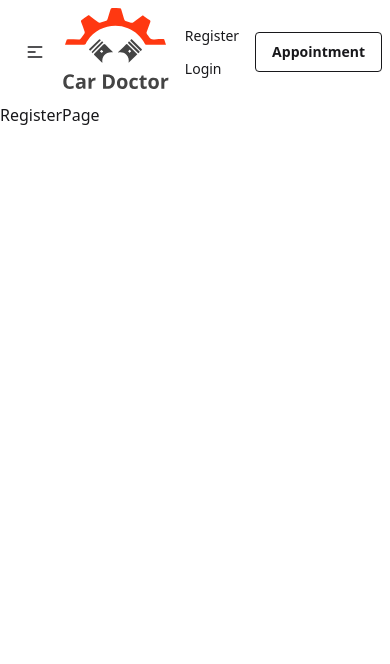
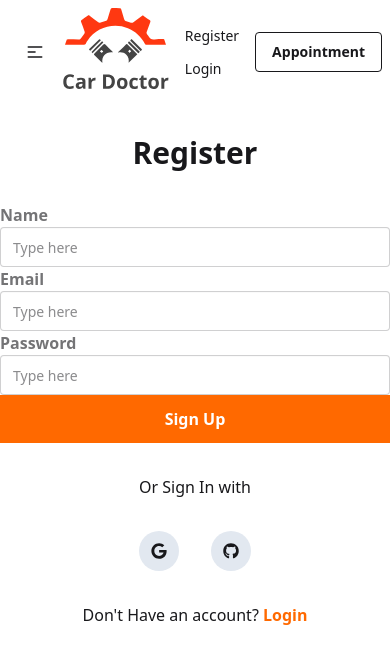
Before and after one commit to anamolhasan/car-doctor, a Next.js app: page /register in a window 390 px wide. Shown: the top 664 px of the page. Built offline with nearby package versions, Linux system fonts and the light colour scheme.

Commit message:
login form and register form added

```diff
--- a/src/app/login/components/LoginForm.jsx
+++ b/src/app/login/components/LoginForm.jsx
@@ -1,7 +1,44 @@
 import React from 'react'
+import SocialLogin from './SocialLogin'
+import Link from 'next/link'
 
 export default function LoginForm() {
   return (
-    <div>LoginForm</div>
+    <form  className="w-full max-w-lg space-y-8">
+      <label className="form-control w-full">
+        <div className="label w-full">
+          <span className="label-text  font-bold">Email</span>
+        </div>
+        <input
+          type="text"
+          name="email"
+          placeholder="Type here"
+          className="input input-bordered w-full"
+        />
+      </label>
+      <label className="form-control w-full">
+        <div className="label w-full">
+          <span className="label-text font-bold">Password</span>
+        </div>
+        <input
+          type="password"
+          name="password"
+          placeholder="Type here"
+          className="input input-bordered w-full"
+        />
+      </label>
+      <button className="w-full h-12 bg-orange-500 text-white font-bold">
+        Sign In
+      </button>
+      <p className="text-center">Or Sign In with</p>
+      <SocialLogin />
+      <p className="text-center">
+        Already have an account?{" "}
+        <Link
+         href="/register" className="text-orange-500 font-bold">
+          Register
+        </Link>
+      </p>
+    </form>
   )
 }
--- /dev/null
+++ b/src/app/login/components/SocialLogin.jsx
@@ -0,0 +1,21 @@
+import React from 'react'
+import { FaGithub, FaGoogle } from 'react-icons/fa6'
+
+export default function SocialLogin() {
+  return (
+     <div className="flex justify-center gap-8">
+      <p
+        // onClick={() => handleSocialLogin("google")}
+        className="bg-slate-200 rounded-full p-3"
+      >
+        <FaGoogle type="button" />
+      </p>
+      <p
+
+        className="bg-slate-200 rounded-full p-3"
+      >
+        <FaGithub type="button" />
+      </p>
+    </div>
+  )
+}
--- a/src/app/login/page.jsx
+++ b/src/app/login/page.jsx
@@ -1,7 +1,28 @@
+import Image from 'next/image'
 import React from 'react'
+import LoginForm from './components/LoginForm'
 
 export default function LoginPage() {
   return (
-    <div>LoginPage</div>
+     <>
+      <h1 className="text-3xl font-bold text-center my-8">Login</h1>
+      <section className="container mx-auto grid grid-cols-12">
+        {/* Left Section */}
+        <div className="col-span-12 md:col-span-6 flex justify-center items-center">
+          <Image
+            className="hidden md:block"
+            src={"/assets/images/login/login.svg"}
+            width={460}
+            height={500}
+            alt={"Authentication Image"}
+          />
+        </div>
+
+        {/* Right Section */}
+        <div className="col-span-12 md:col-span-6 flex justify-center items-center">
+          <LoginForm />
+        </div>
+      </section>
+    </>
   )
 }
--- a/src/app/register/components/RegisterForm.jsx
+++ b/src/app/register/components/RegisterForm.jsx
@@ -1,7 +1,54 @@
+import SocialLogin from '@/app/login/components/SocialLogin'
+import Link from 'next/link'
 import React from 'react'
 
 export default function RegisterForm() {
   return (
-    <div>RegisterForm</div>
+     <form  className="w-full max-w-lg space-y-8">
+      <label className="form-control w-full">
+        <div className="label w-full">
+          <span className="label-text  font-bold">Name</span>
+        </div>
+        <input
+          type="text"
+          placeholder="Type here"
+          className="input input-bordered w-full"
+          name="name"
+        />
+      </label>
+      <label className="form-control w-full">
+        <div className="label w-full">
+          <span className="label-text  font-bold">Email</span>
+        </div>
+        <input
+          type="text"
+          name="email"
+          placeholder="Type here"
+          className="input input-bordered w-full"
+        />
+      </label>
+      <label className="form-control w-full">
+        <div className="label w-full">
+          <span className="label-text font-bold">Password</span>
+        </div>
+        <input
+          type="password"
+          name="password"
+          placeholder="Type here"
+          className="input input-bordered w-full"
+        />
+      </label>
+      <button className="w-full h-12 bg-orange-500 text-white font-bold">
+        Sign Up
+      </button>
+      <p className="text-center">Or Sign In with</p>
+      <SocialLogin />
+      <p className="text-center">
+        Don't Have an account?{" "}
+        <Link href="/login" className="text-orange-500 font-bold">
+          Login
+        </Link>
+      </p>
+    </form>
   )
 }
--- a/src/app/register/page.jsx
+++ b/src/app/register/page.jsx
@@ -1,7 +1,28 @@
 import React from 'react'
+import RegisterForm from './components/RegisterForm'
+import Image from 'next/image'
 
 export default function RegisterPage() {
   return (
-    <div>RegisterPage</div>
+    <>
+      <h1 className="text-3xl font-bold text-center my-8">Register</h1>
+      <section className="container mx-auto grid grid-cols-12">
+        {/* Left Section */}
+        <div className="col-span-12 md:col-span-6 flex justify-center items-center">
+          <Image
+            className="hidden md:block"
+            src={"/assets/images/login/login.svg"}
+            width={460}
+            height={500}
+            alt={"Authentication Image"}
+          />
+        </div>
+
+        {/* Right Section */}
+        <div className="col-span-12 md:col-span-6 flex justify-center items-center">
+          <RegisterForm />
+        </div>
+      </section>
+    </>
   )
 }
```
